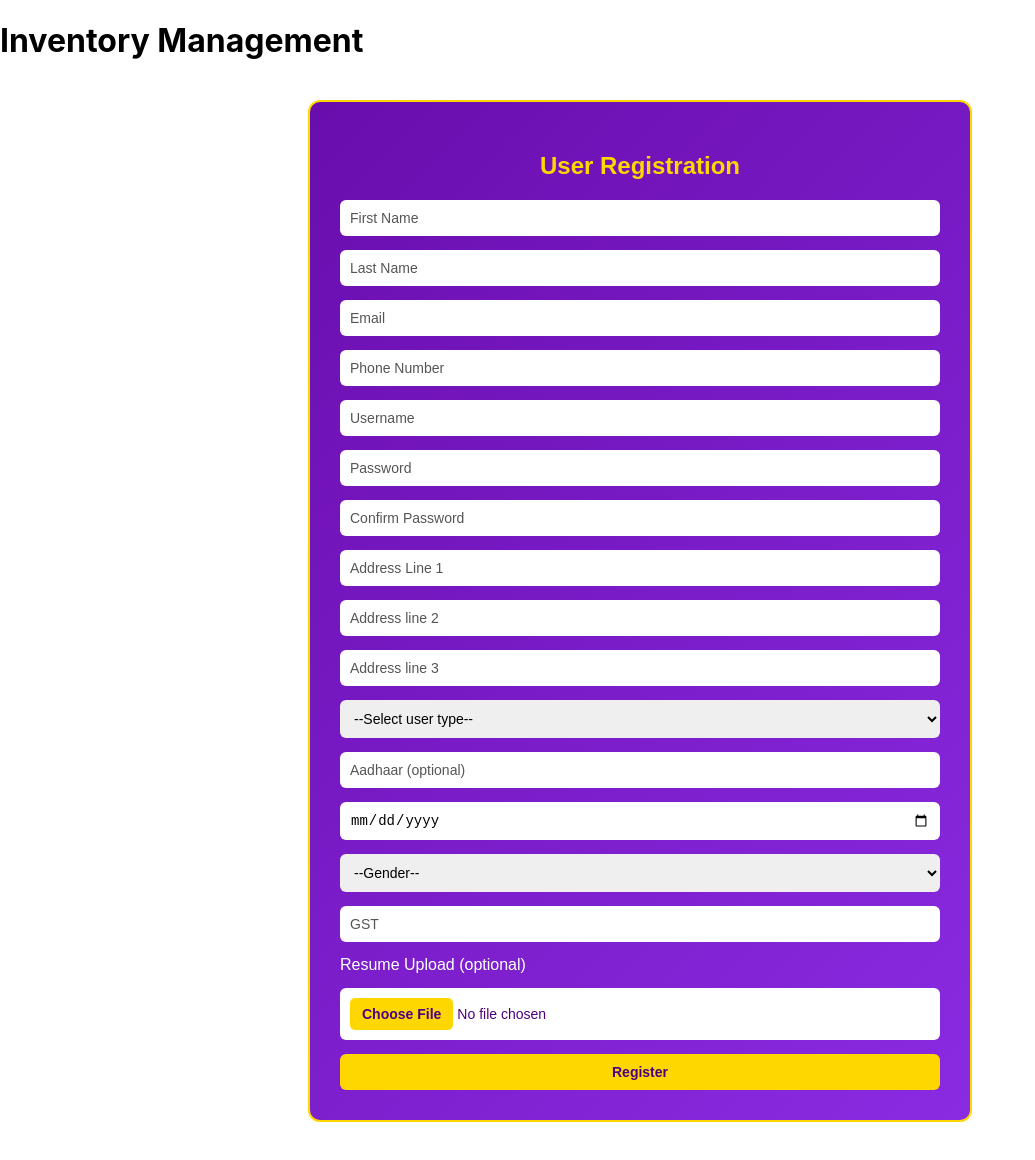
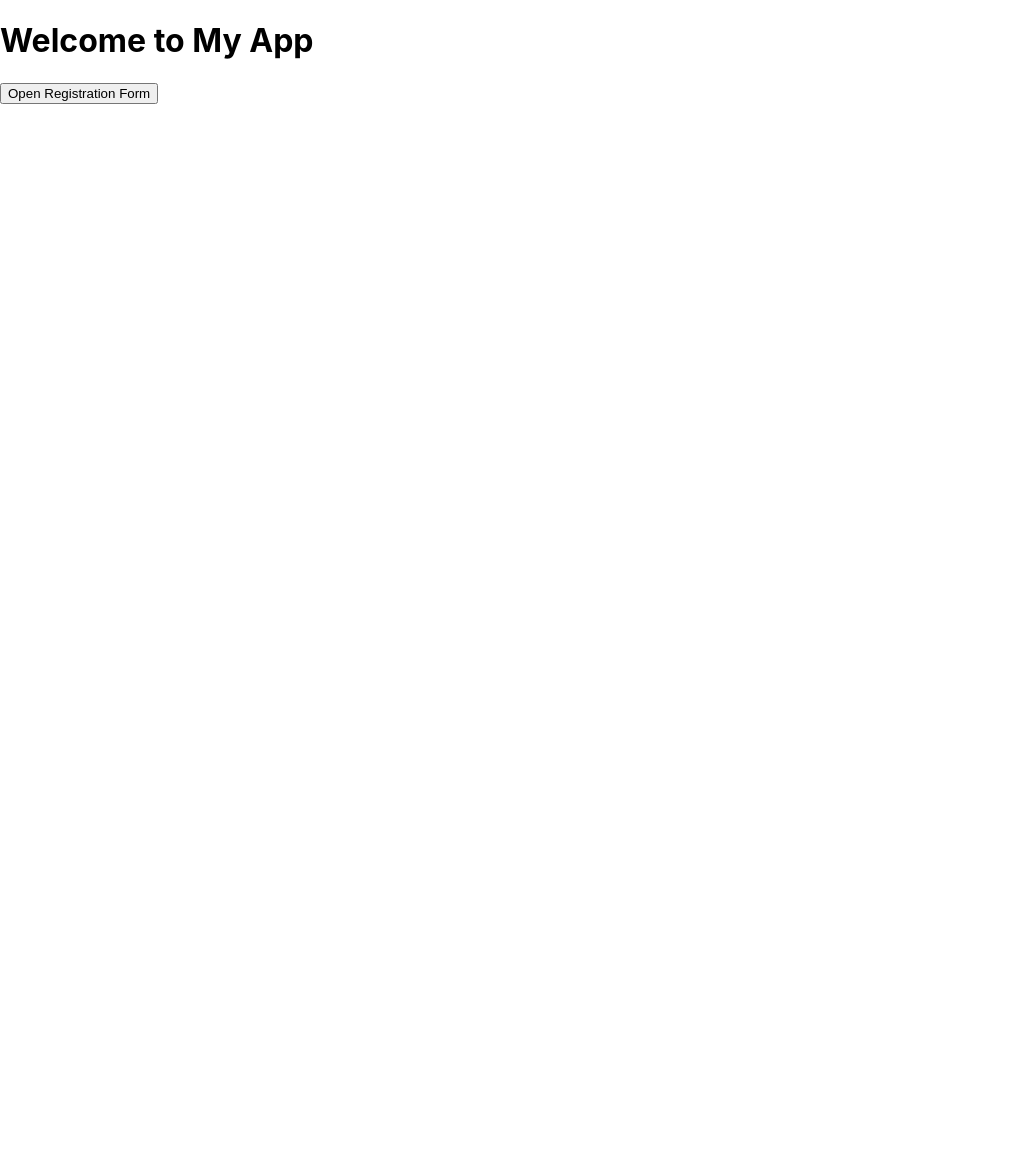
Before and after one commit to rvmveera/InventoryApp, a React (Create React App) app in the folder UI/: page / in a window 1280 px wide. Shown: the whole page, without its empty margins (0-1035 px from the left). After the commit the page ends 800 px from the top, so only its background shows below. Built offline with nearby package versions, Linux system fonts and the light colour scheme.

Commit message:
Popup logic for user registration

```diff
--- a/UI/src/App.js
+++ b/UI/src/App.js
@@ -1,4 +1,5 @@
 // src/App.js
+/*
 import React, { useState } from "react";
 import InventoryForm from "./components/inventory-create";
 import RegistrationForm from "./components/user-registration";
@@ -12,7 +13,7 @@ function App() {
   return (
     <div>
       <h1>Inventory Management</h1>
-      {/* <InventoryForm selectedItem={selectedItem} onSaved={handleSaved} /> */}
+      { /* <InventoryForm selectedItem={selectedItem} onSaved={handleSaved} /> }
 
   <RegistrationForm></RegistrationForm>
 
@@ -20,6 +21,28 @@ function App() {
   );
 
 
+}*/
+
+
+
+// App.js
+import React, { useState } from "react";
+import Popup from "./components/popup";
+import RegistrationForm from "./components/user-registration";
+
+function App() {
+  const [isOpen, setIsOpen] = useState(false);
+
+  return (
+    <div>
+      <h1>Welcome to My App</h1>
+      <button onClick={() => setIsOpen(true)}>Open Registration Form</button>
+
+      <Popup isOpen={isOpen} onClose={() => setIsOpen(false)}>
+        <RegistrationForm />
+      </Popup>
+    </div>
+  );
 }
 
 export default App;
--- /dev/null
+++ b/UI/src/components/popup.js
@@ -0,0 +1,33 @@
+// Popup.js
+import React from "react";
+import "../css/popup.css";
+
+const Popup = ({ isOpen, onClose, children }) => {
+  if (!isOpen) return null;
+
+  return (
+    <div className="overlay" onClick={onClose}>
+      <div className="popup" onClick={(e) => e.stopPropagation()}>
+        <button className="closeBtn" onClick={onClose}>X</button>
+        {children}
+      </div>
+    </div>
+  );
+};
+/*
+const styles = {
+ /* overlay: {
+    position: "fixed", top: 0, left: 0, right: 0, bottom: 0,
+    backgroundColor: "rgba(0,0,0,0.5)",
+    display: "flex", justifyContent: "center", alignItems: "center"
+  },*/
+  /*popup: {
+    background: "#fff", padding: "20px", borderRadius: "8px", minWidth: "300px",
+    position: "relative"
+  },
+  closeBtn: {
+    position: "absolute", top: "10px", right: "10px", cursor: "pointer"
+  }
+};*/
+
+export default Popup;
--- a/UI/src/components/registrationform.css
+++ /dev/null
@@ -1,67 +0,0 @@
-.form-container {
-  background: linear-gradient(135deg, #6a0dad, #8a2be2); /* violet gradient */
-  padding: 30px;
-  border-radius: 12px;
-  max-width: 600px;
-  margin: 40px auto;
-  color: #fff;
-  font-family: Arial, sans-serif;
-  border: 2px solid gold; /* golden border */
-}
-
-.form-container h2 {
-  text-align: center;
-  margin-bottom: 20px;
-  color: gold;
-}
-
-form {
-  display: flex;
-  flex-direction: column;
-  gap: 14px;
-}
-
-input, select, button {
-  padding: 10px;
-  border-radius: 6px;
-  border: none;
-  font-size: 14px;
-}
-
-input::placeholder {
-  color: #555;
-}
-
-/* File input styling */
-input[type="file"] {
-  background-color: #fff;
-  color: #4b0082;
-  cursor: pointer;
-}
-
-input[type="file"]::-webkit-file-upload-button {
-  background: gold;
-  color: #4b0082;
-  border: none;
-  padding: 8px 12px;
-  border-radius: 5px;
-  cursor: pointer;
-  font-weight: bold;
-}
-
-input[type="file"]::-webkit-file-upload-button:hover {
-  background: #ffd700;
-}
-
-/* Button styling */
-button {
-  background-color: gold;
-  color: #4b0082;
-  font-weight: bold;
-  cursor: pointer;
-  transition: background 0.3s ease;
-}
-
-button:hover {
-  background-color: #ffd700;
-}
--- a/UI/src/components/user-registration.js
+++ b/UI/src/components/user-registration.js
@@ -1,5 +1,5 @@
+
 import React, { useState } from "react";
-import "./registrationform.css"; // we'll add styles separately
 
 export default function RegistrationForm() {
   const [form, setForm] = useState({
@@ -78,6 +78,8 @@ const handleSubmit = async (e) => {
 };
 
   return (
+
+
     <div className="form-container">
       <h2>User Registration</h2>
       <form onSubmit={handleSubmit}>
@@ -122,5 +124,6 @@ const handleSubmit = async (e) => {
         <button type="submit">Register</button>
       </form>
     </div>
+
   );
 }
--- /dev/null
+++ b/UI/src/css/popup.css
@@ -0,0 +1,29 @@
+.overlay {
+  position: fixed;
+  top: 0; left: 0; right: 0; bottom: 0;
+  background-color: rgba(0,0,0,0.5);
+  display: flex;
+  justify-content: center;
+  align-items: center;
+}
+
+.popup {
+  background: violet;
+  color: white;
+  padding: 20px;
+  border-radius: 8px;
+  min-width: 300px;
+  position: relative;
+  box-shadow: 0 4px 10px rgba(0,0,0,0.3);
+}
+
+.closeBtn {
+  position: absolute;
+  top: 10px;
+  right: 10px;
+  border: none;
+  background: transparent;
+  font-size: 18px;
+  cursor: pointer;
+  color: white;
+}
```
